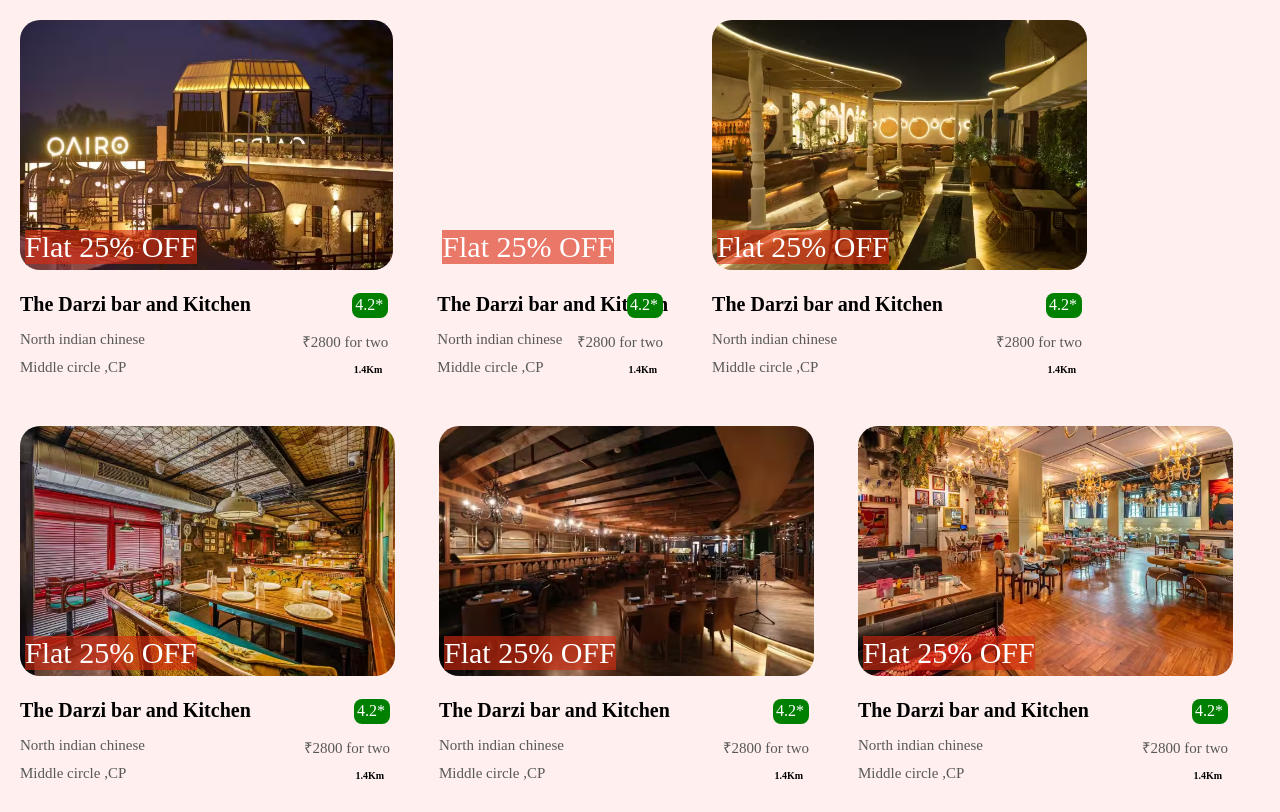
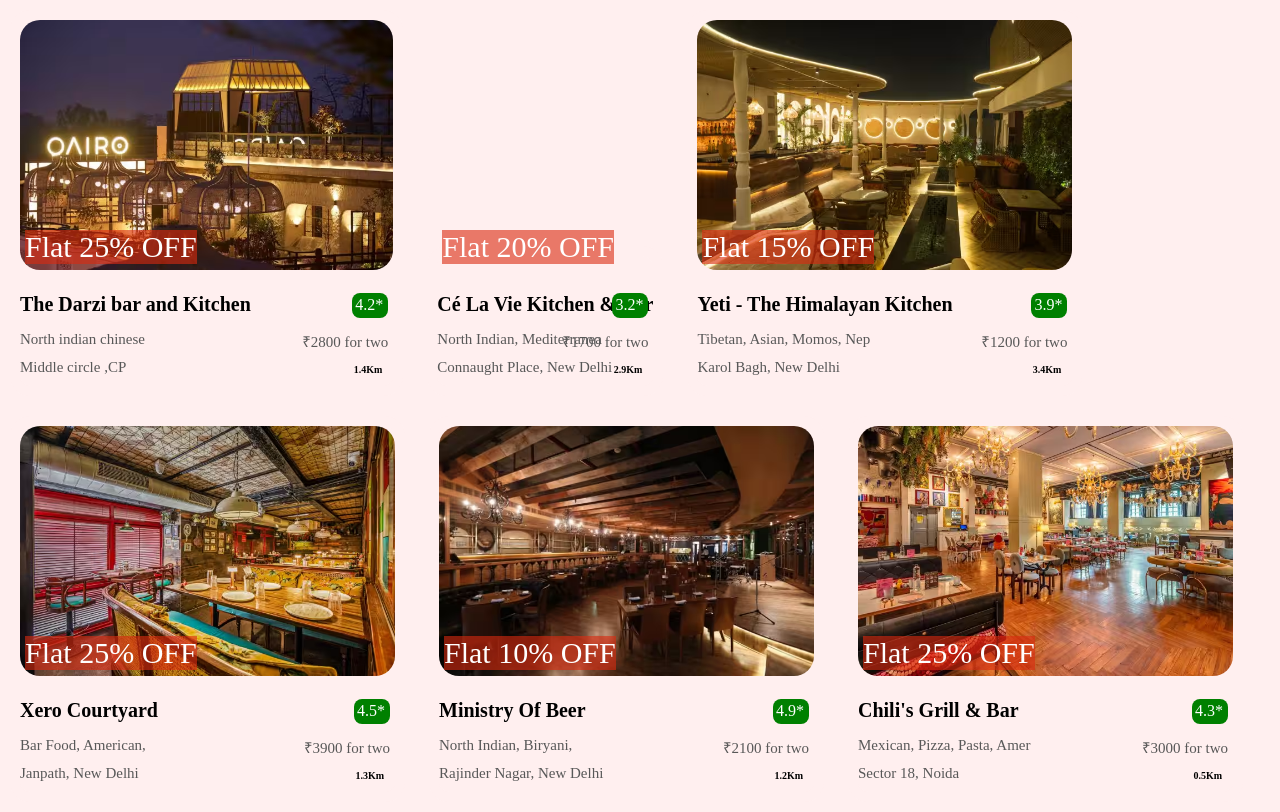
Before and after one commit to ArpitRanjan0101/Zomato, a plain HTML site: page index.html in a window 1280 px wide. Drawn offline with Linux system fonts and the light colour scheme.

Commit message:
improve all the bugs

```diff
--- a/index.html
+++ b/index.html
@@ -51,17 +51,17 @@
          <!-- Image -->
           <div class= "image">
                 <img src="./zopic2.webp" alt="" class="img">
-                <p class="off">Flat 25% OFF</p>
+                <p class="off">Flat 20% OFF</p>
 
              </div>
 
           <!-- Resturant Name -->
            <div class="Resturant">
              <div class="Resturant_name Box">
-                <p>The Darzi bar and Kitchen</p>
+                <p>Cé La Vie Kitchen & Bar</p>
              </div>
              <div class= "rating Box">
-                <p>4.2*</p>
+                <p>3.2*</p>
              </div>
 
            </div>
@@ -69,19 +69,19 @@
            <!-- Food ki information -->
             <div class="food">
                 <div class="food_name Box">
-                    <p>North indian chinese</p>
+                    <p>North Indian, Mediterranea</p>
                 </div>
                 <div class="price Box">
-                    <p>&#8377;2800 for two</p>
+                    <p>&#8377;1700 for two</p>
                 </div>
             </div>
             <!-- location -->
              <div class="location">
                 <div class="place Box">
-                    <p>Middle circle ,CP</p>
+                    <p>Connaught Place, New Delhi</p>
                 </div>
                 <div class="Distance Box">
-                    <p>1.4Km</p>
+                    <p>2.9Km</p>
                 </div>
             </div>
 
@@ -91,17 +91,17 @@
          <!-- Image -->
           <div class= "image">
                 <img src="./zopic3.avif" alt="" class="img">
-                <p class="off">Flat 25% OFF</p>
+                <p class="off">Flat 15% OFF</p>
 
              </div>
 
           <!-- Resturant Name -->
            <div class="Resturant">
              <div class="Resturant_name Box">
-                <p>The Darzi bar and Kitchen</p>
+                <p>Yeti - The Himalayan Kitchen</p>
              </div>
              <div class= "rating Box">
-                <p>4.2*</p>
+                <p>3.9*</p>
              </div>
 
            </div>
@@ -109,19 +109,19 @@
            <!-- Food ki information -->
             <div class="food">
                 <div class="food_name Box">
-                    <p>North indian chinese</p>
+                    <p>Tibetan, Asian, Momos, Nep</p>
                 </div>
                 <div class="price Box">
-                    <p>&#8377;2800 for two</p>
+                    <p>&#8377;1200 for two</p>
                 </div>
             </div>
             <!-- location -->
              <div class="location">
                 <div class="place Box">
-                    <p>Middle circle ,CP</p>
+                    <p>Karol Bagh, New Delhi</p>
                 </div>
                 <div class="Distance Box">
-                    <p>1.4Km</p>
+                    <p>3.4Km</p>
                 </div>
             </div>
 
@@ -138,10 +138,10 @@
           <!-- Resturant Name -->
            <div class="Resturant">
              <div class="Resturant_name Box">
-                <p>The Darzi bar and Kitchen</p>
+                <p>Xero Courtyard</p>
              </div>
              <div class= "rating Box">
-                <p>4.2*</p>
+                <p>4.5*</p>
              </div>
 
            </div>
@@ -149,19 +149,19 @@
            <!-- Food ki information -->
             <div class="food">
                 <div class="food_name Box">
-                    <p>North indian chinese</p>
+                    <p>Bar Food, American,</p>
                 </div>
                 <div class="price Box">
-                    <p>&#8377;2800 for two</p>
+                    <p>&#8377;3900 for two</p>
                 </div>
             </div>
             <!-- location -->
              <div class="location">
                 <div class="place Box">
-                    <p>Middle circle ,CP</p>
+                    <p>Janpath, New Delhi</p>
                 </div>
                 <div class="Distance Box">
-                    <p>1.4Km</p>
+                    <p>1.3Km</p>
                 </div>
             </div>
 
@@ -171,17 +171,17 @@
          <!-- Image -->
           <div class= "image">
                 <img src="./zopic6.avif" alt="" class="img">
-                <p class="off">Flat 25% OFF</p>
+                <p class="off">Flat 10% OFF</p>
 
              </div>
 
           <!-- Resturant Name -->
            <div class="Resturant">
              <div class="Resturant_name Box">
-                <p>The Darzi bar and Kitchen</p>
+                <p>Ministry Of Beer</p>
              </div>
              <div class= "rating Box">
-                <p>4.2*</p>
+                <p>4.9*</p>
              </div>
 
            </div>
@@ -189,19 +189,19 @@
            <!-- Food ki information -->
             <div class="food">
                 <div class="food_name Box">
-                    <p>North indian chinese</p>
+                    <p>North Indian, Biryani,</p>
                 </div>
                 <div class="price Box">
-                    <p>&#8377;2800 for two</p>
+                    <p>&#8377;2100 for two</p>
                 </div>
             </div>
             <!-- location -->
              <div class="location">
                 <div class="place Box">
-                    <p>Middle circle ,CP</p>
+                    <p>Rajinder Nagar, New Delhi</p>
                 </div>
                 <div class="Distance Box">
-                    <p>1.4Km</p>
+                    <p>1.2Km</p>
                 </div>
             </div>
 
@@ -218,10 +218,10 @@
           <!-- Resturant Name -->
            <div class="Resturant">
              <div class="Resturant_name Box">
-                <p>The Darzi bar and Kitchen</p>
+                <p>Chili's Grill & Bar</p>
              </div>
              <div class= "rating Box">
-                <p>4.2*</p>
+                <p>4.3*</p>
              </div>
 
            </div>
@@ -229,19 +229,19 @@
            <!-- Food ki information -->
             <div class="food">
                 <div class="food_name Box">
-                    <p>North indian chinese</p>
+                    <p>Mexican, Pizza, Pasta, Amer</p>
                 </div>
                 <div class="price Box">
-                    <p>&#8377;2800 for two</p>
+                    <p>&#8377;3000 for two</p>
                 </div>
             </div>
             <!-- location -->
              <div class="location">
                 <div class="place Box">
-                    <p>Middle circle ,CP</p>
+                    <p>Sector 18, Noida</p>
                 </div>
                 <div class="Distance Box">
-                    <p>1.4Km</p>
+                    <p>0.5Km</p>
                 </div>
             </div>
 
```
